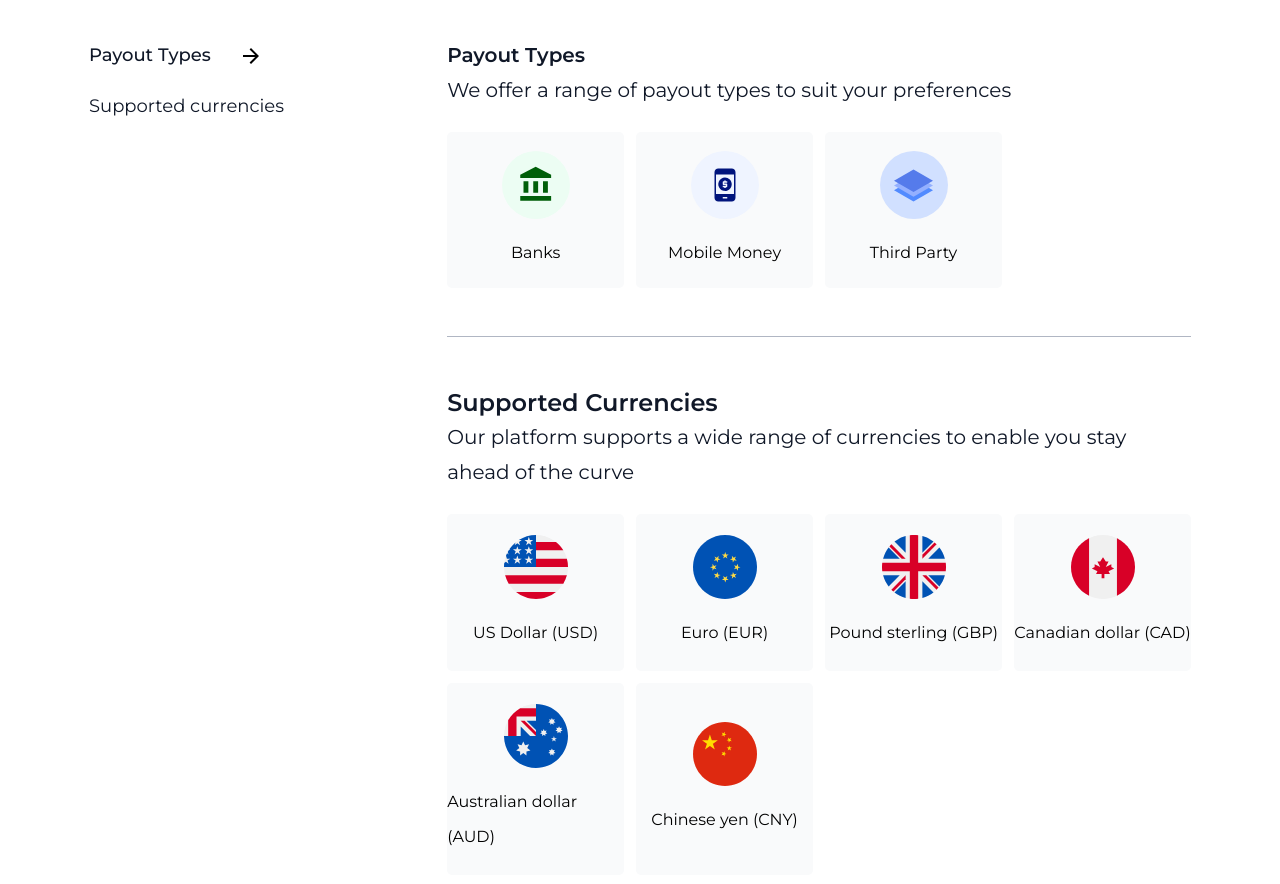
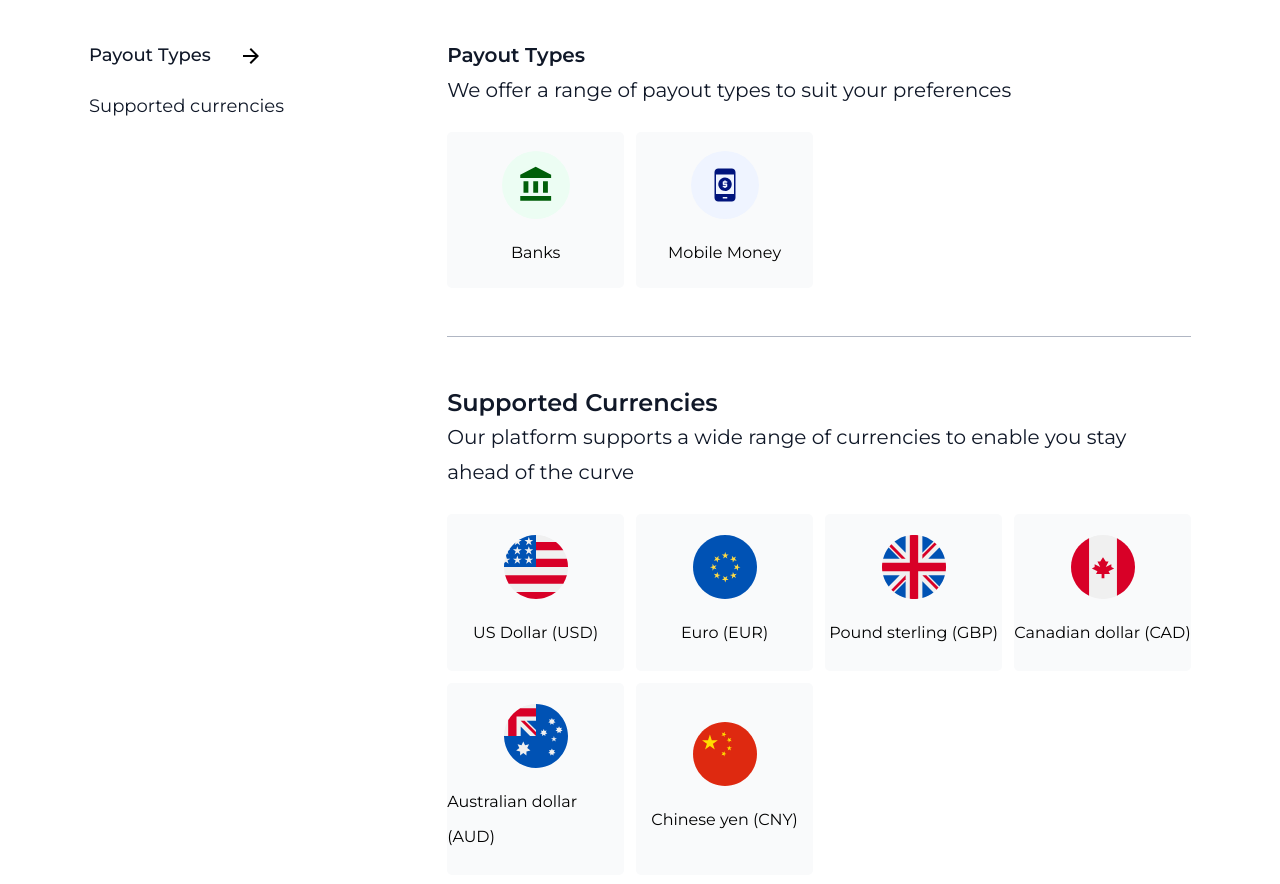
Before and after one commit to Weblanedev/Goldstack, a React (Vite) app: page /products/foreign-exchnage in a window 1280 px wide. Shown: the part 1240-2124 px from the top of the page. Built offline with nearby package versions, Linux system fonts and the light colour scheme.

Commit message:
remove third party content

```diff
--- a/src/pages/BuyCrypto.jsx
+++ b/src/pages/BuyCrypto.jsx
@@ -149,8 +149,8 @@ const BuyCrypto = () => {
 							payoutData={[
 								{ name: 'Banks', img: bank },
 								{ name: 'Mobile Money', img: mobile },
-								{ name: 'Crypto', img: crypto },
-								{ name: 'Third Party', img: third }
+								// { name: 'Crypto', img: crypto },
+								// { name: 'Third Party', img: third }
 							]}
 							currency='Our platform supports a wide range of  currencies to enable you stay ahead of the curve'
 							currencyData={[
--- a/src/pages/FX.jsx
+++ b/src/pages/FX.jsx
@@ -161,7 +161,7 @@ const FX = () => {
                             payoutData={[
                                 { name: 'Banks', img: bank },
                                 { name: 'Mobile Money', img: mobile },
-                                { name: 'Third Party', img: third }
+                                // { name: 'Third Party', img: third }
                             ]}
                             currency='Our platform supports a wide range of  currencies to enable you stay ahead of the curve'
                             currencyData={[
--- a/src/pages/PaymentLinks.jsx
+++ b/src/pages/PaymentLinks.jsx
@@ -148,7 +148,7 @@ const PaymentLinks = () => {
 							payoutData={[
 								{ name: 'Banks', img: bank },
 								{ name: 'Mobile Money', img: mobile },
-								{ name: 'Third Party', img: third }
+								// { name: 'Third Party', img: third }
 							]}
 							currency='Our platform supports a wide range of  currencies to enable you stay ahead of the curve'
 							currencyData={[
--- a/src/pages/Payouts.jsx
+++ b/src/pages/Payouts.jsx
@@ -151,7 +151,7 @@ const Payouts = () => {
 								{ name: 'Banks', img: bank },
 								{ name: 'Mobile Money', img: mobile },
 								{ name: 'Crypto', img: crypto },
-								{ name: 'Third Party', img: third }
+								// { name: 'Third Party', img: third }
 							]}
 							currency='Our platform supports a wide range of  currencies to enable you stay ahead of the curve'
 							currencyData={[
--- a/src/pages/Settlements.jsx
+++ b/src/pages/Settlements.jsx
@@ -154,7 +154,7 @@ const Settlements = () => {
 								{ name: 'Banks', img: bank },
 								{ name: 'Mobile Money', img: mobile },
 								{ name: 'Crypto', img: crypto },
-								{ name: 'Third Party', img: third }
+								// { name: 'Third Party', img: third }
 							]}
 							currency='Our platform supports a wide range of  currencies to enable you stay ahead of the curve'
 							currencyData={[
--- a/src/pages/ViewTreasury.jsx
+++ b/src/pages/ViewTreasury.jsx
@@ -151,7 +151,7 @@ const ViewTreasury = () => {
               payoutData={[
                 { name: "Banks", img: bank },
                 { name: "Mobile Money", img: mobile },
-                { name: "Third Party", img: third },
+                // { name: "Third Party", img: third },
               ]}
               currency="Our platform supports a wide range of  currencies to enable you stay ahead of the curve"
               currencyData={[
```
